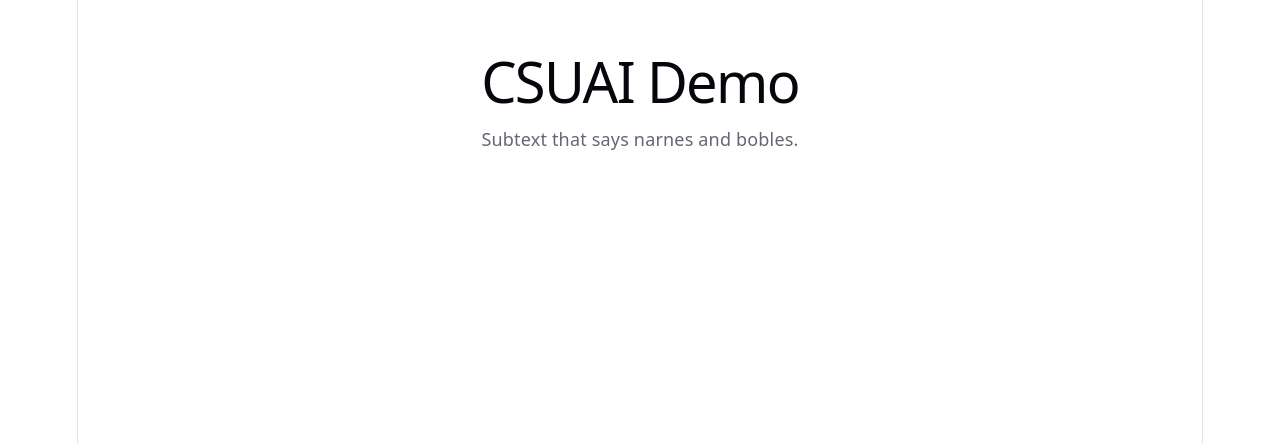
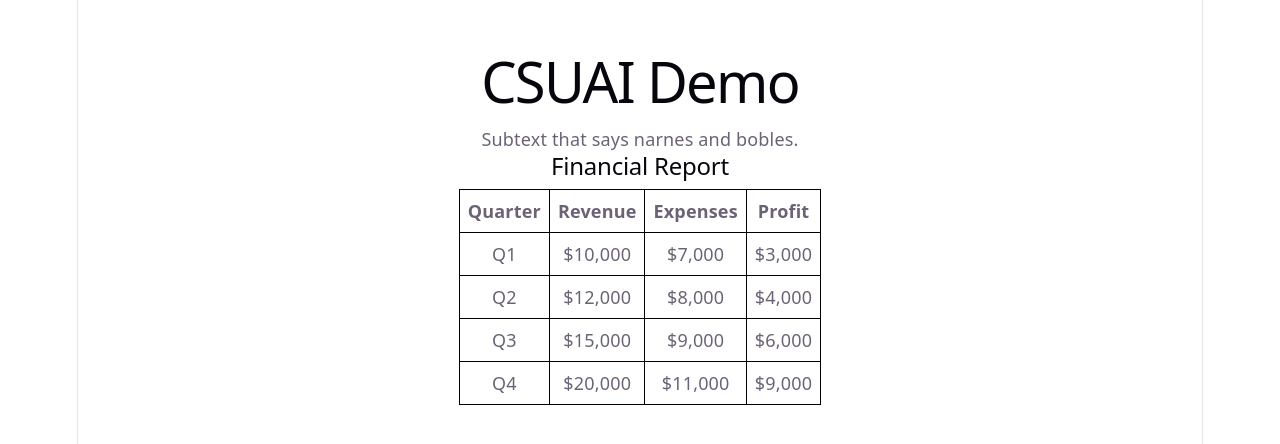
Before and after one commit to codegenie-hackabot/csuai-demo, a React (Vite) app: page / in a window 1280 px wide. Shown: the top 444 px of the page. Built offline with nearby package versions, Linux system fonts and the light colour scheme.

Commit message:
Add financial report table

```diff
--- a/src/App.jsx
+++ b/src/App.jsx
@@ -6,6 +6,43 @@ function App() {
     <div style={{ textAlign: 'center', marginTop: '2rem' }}>
       <h1>CSUAI Demo</h1>
       <p>Subtext that says narnes and bobles.</p>
+      <h2>Financial Report</h2>
+      <table style={{ margin: '0 auto', borderCollapse: 'collapse' }}>
+        <thead>
+          <tr>
+            <th style={{ border: '1px solid #000', padding: '8px' }}>Quarter</th>
+            <th style={{ border: '1px solid #000', padding: '8px' }}>Revenue</th>
+            <th style={{ border: '1px solid #000', padding: '8px' }}>Expenses</th>
+            <th style={{ border: '1px solid #000', padding: '8px' }}>Profit</th>
+          </tr>
+        </thead>
+        <tbody>
+          <tr>
+            <td style={{ border: '1px solid #000', padding: '8px' }}>Q1</td>
+            <td style={{ border: '1px solid #000', padding: '8px' }}>$10,000</td>
+            <td style={{ border: '1px solid #000', padding: '8px' }}>$7,000</td>
+            <td style={{ border: '1px solid #000', padding: '8px' }}>$3,000</td>
+          </tr>
+          <tr>
+            <td style={{ border: '1px solid #000', padding: '8px' }}>Q2</td>
+            <td style={{ border: '1px solid #000', padding: '8px' }}>$12,000</td>
+            <td style={{ border: '1px solid #000', padding: '8px' }}>$8,000</td>
+            <td style={{ border: '1px solid #000', padding: '8px' }}>$4,000</td>
+          </tr>
+          <tr>
+            <td style={{ border: '1px solid #000', padding: '8px' }}>Q3</td>
+            <td style={{ border: '1px solid #000', padding: '8px' }}>$15,000</td>
+            <td style={{ border: '1px solid #000', padding: '8px' }}>$9,000</td>
+            <td style={{ border: '1px solid #000', padding: '8px' }}>$6,000</td>
+          </tr>
+          <tr>
+            <td style={{ border: '1px solid #000', padding: '8px' }}>Q4</td>
+            <td style={{ border: '1px solid #000', padding: '8px' }}>$20,000</td>
+            <td style={{ border: '1px solid #000', padding: '8px' }}>$11,000</td>
+            <td style={{ border: '1px solid #000', padding: '8px' }}>$9,000</td>
+          </tr>
+        </tbody>
+      </table>
     </div>
   );
 }
```
